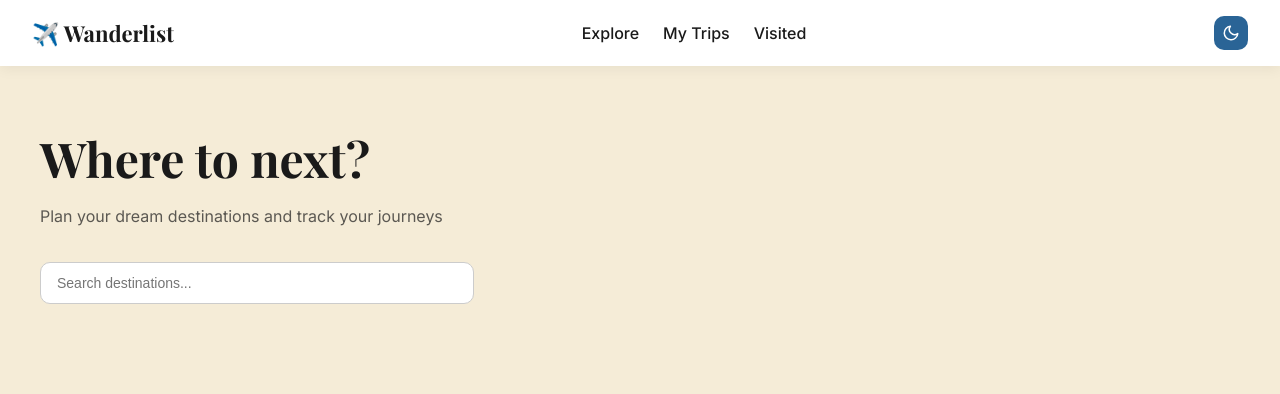
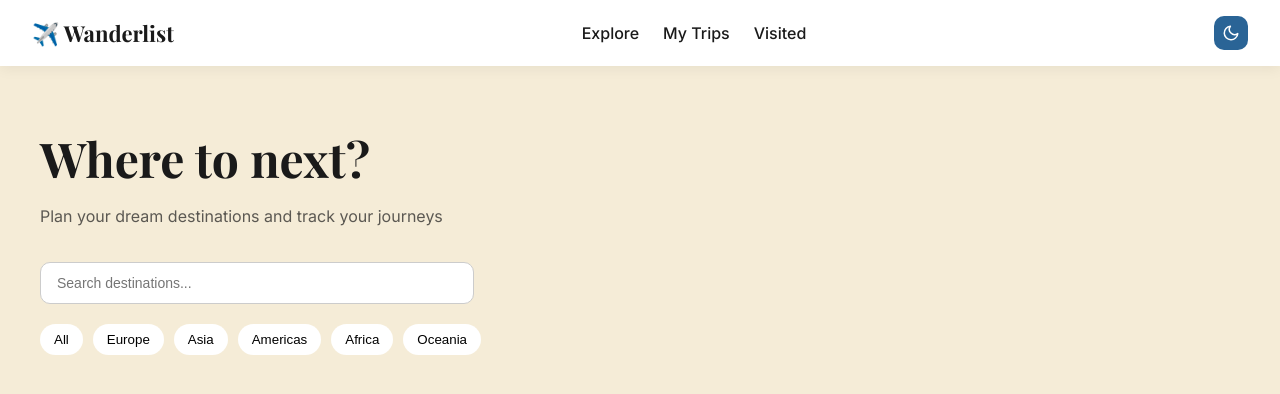
Before and after one commit to DannaCojocari/tum-web-lab6, a React (Vite) app: page / in a window 1280 px wide. Shown: the top 394 px of the page. Built offline with nearby package versions, Linux system fonts and the light colour scheme.

Commit message:
Add continent filter buttons

```diff
--- a/src/pages/Home.jsx
+++ b/src/pages/Home.jsx
@@ -2,6 +2,7 @@ import { useState } from "react";
 
 function Home() {
   const [search, setSearch] = useState("");
+  const continents = ["All", "Europe", "Asia", "Americas", "Africa", "Oceania"];
 
   return (
     <div className="home">
@@ -16,6 +17,13 @@ function Home() {
           onChange={(e) => setSearch(e.target.value)}
           className="search"
         />
+        <div className="filters">
+            {continents.map((c) => (
+                <button key={c} className="filter-btn">
+                    {c}
+                </button>
+            ))}
+        </div>
       </section>
     </div>
   );
--- a/src/styles/theme.css
+++ b/src/styles/theme.css
@@ -119,6 +119,21 @@ h1, h2, h3 {
   font-size: 14px;
 }
 
+.filters {
+  margin-top: 20px;
+  display: flex;
+  gap: 10px;
+  flex-wrap: wrap;
+}
+
+.filter-btn {
+  padding: 8px 14px;
+  border-radius: 20px;
+  border: none;
+  background: var(--card);
+  cursor: pointer;
+}
+
 /* MOBILE */
 @media (max-width: 768px) {
   .links {
```
